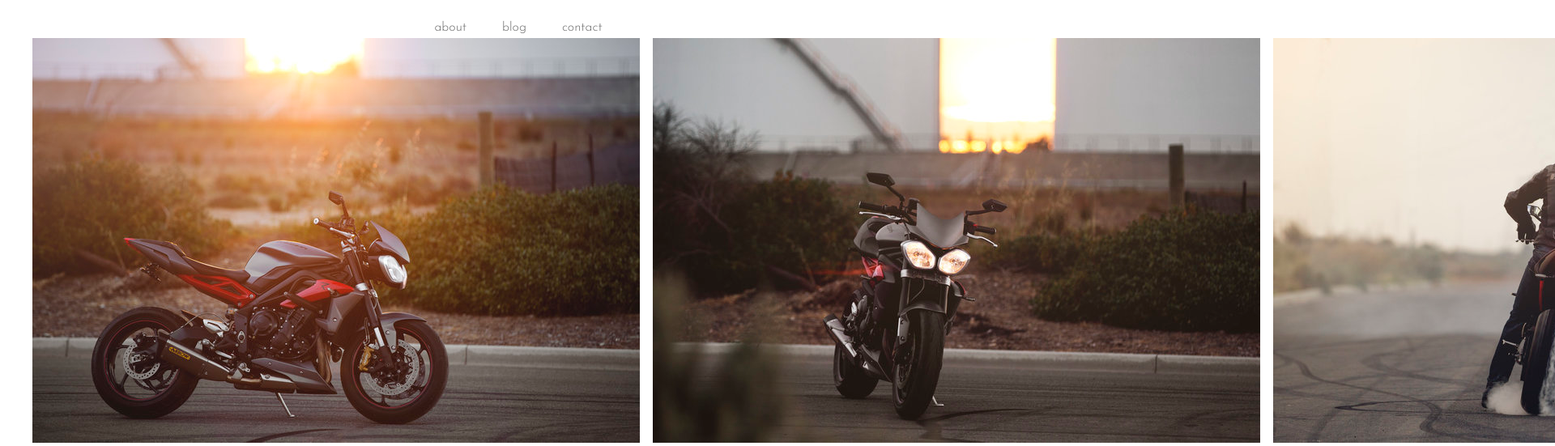
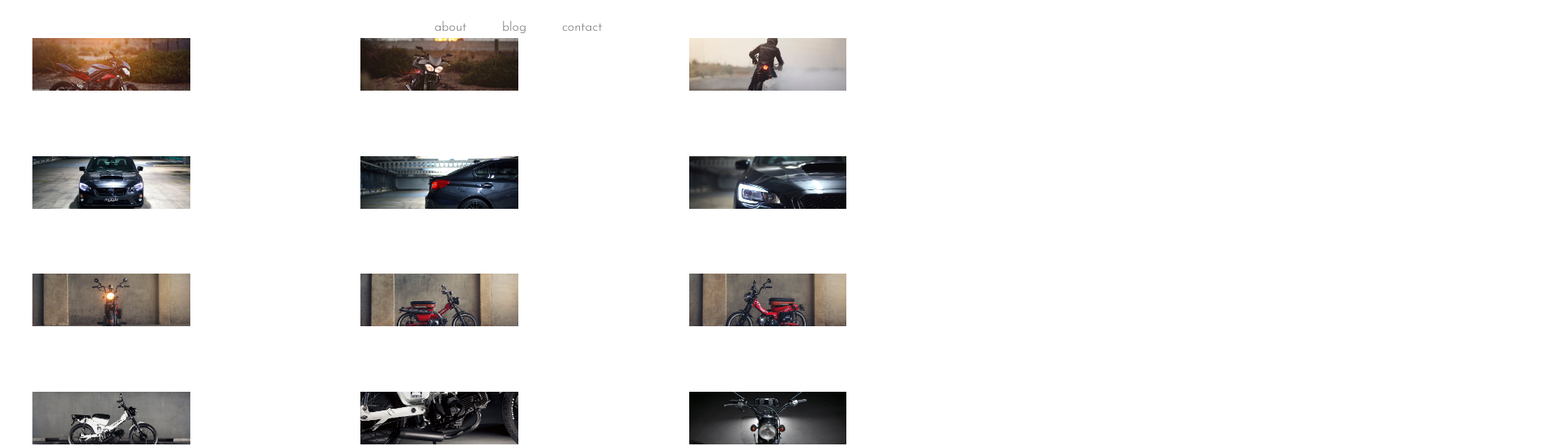
Before and after one commit to atkins-h/atkins-h.github.io, a plain HTML site: page index.html in a window 1280 px wide. Shown: the part 84-635 px from the top of the page at 81% size, 1920 px wide, since content can reach past the window. Drawn offline with Linux system fonts and the light colour scheme.

Commit message:
Update stylesheet.css

```diff
--- a/stylesheet.css
+++ b/stylesheet.css
@@ -31,7 +31,7 @@
   display: grid;
   grid-gap: 1rem;
 }
-.gallery__img {
+.gallery-img {
     width: 100%;
     height: 100%;
     object-fit: cover;
@@ -39,8 +39,18 @@
 
 @media (min-width: 600px) {
   .gallery { grid-template-columns: repeat(2, 1fr); }
+  .gallery-img {
+    width: 25%;
+    height: 25%;
+    object-fit: cover;
+}
 }
 
 @media (min-width: 900px) {
   .gallery { grid-template-columns: repeat(3, 1fr); }
+    .gallery-img {
+    width: 50%;
+    height: 50%;
+    object-fit: cover;
 }
+}
```
